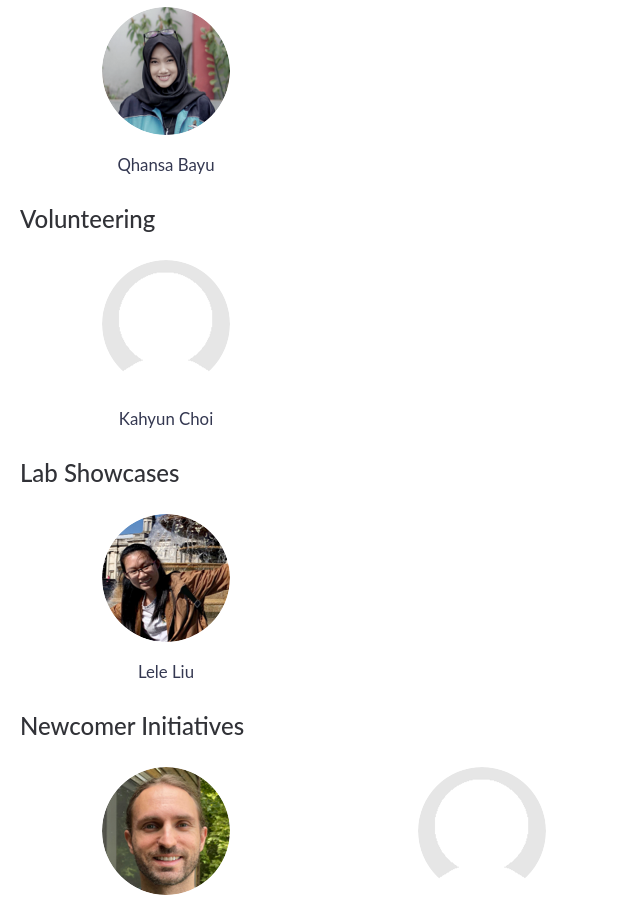
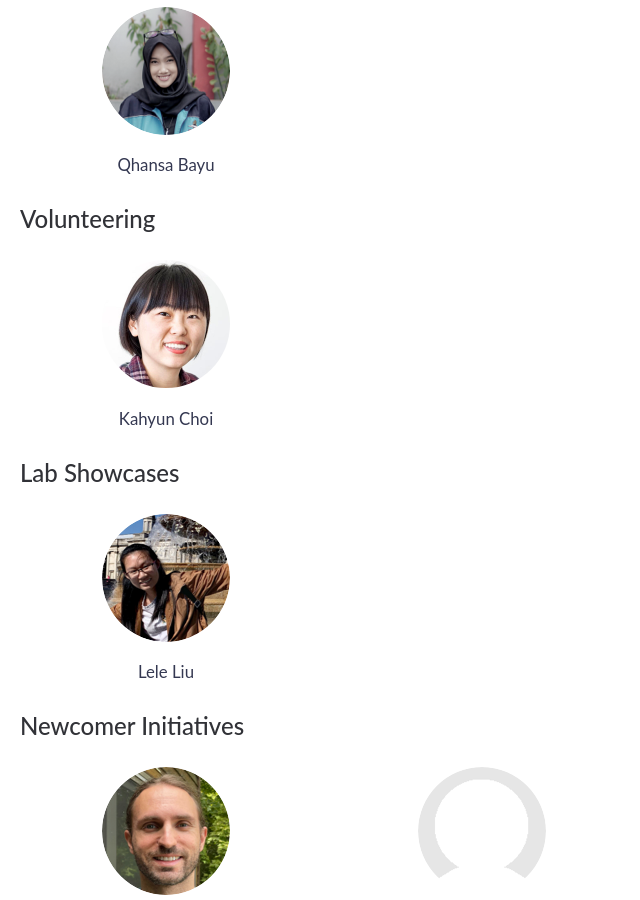
Before and after one commit to ismir2021/ismir2021.github.io, a Jekyll site: the page built from team.html, in a window 1280 px wide and 900 px high, scrolled down 3121 px. Shown: the whole window, without its empty margins (0-640 px from the left). Built offline with Jekyll 4.4.1, drawn with Linux system fonts in a browser that asks for light colours; nearby versions of some CDN libraries.

Commit message:
add more photos to the team page

```diff
--- a/_data/team.yml
+++ b/_data/team.yml
@@ -73,7 +73,7 @@ chairs:
   -
     title: "Volunteering"
     members:
-      - {name: "Kahyun Choi", img: "/assets/team/placeholder.png"}
+      - {name: "Kahyun Choi", img: "/assets/team/kahyun.jpg"}
 
   -
     title: "Lab Showcases"
```
Also changed, not shown: assets/team/kahyun.jpg (added).
